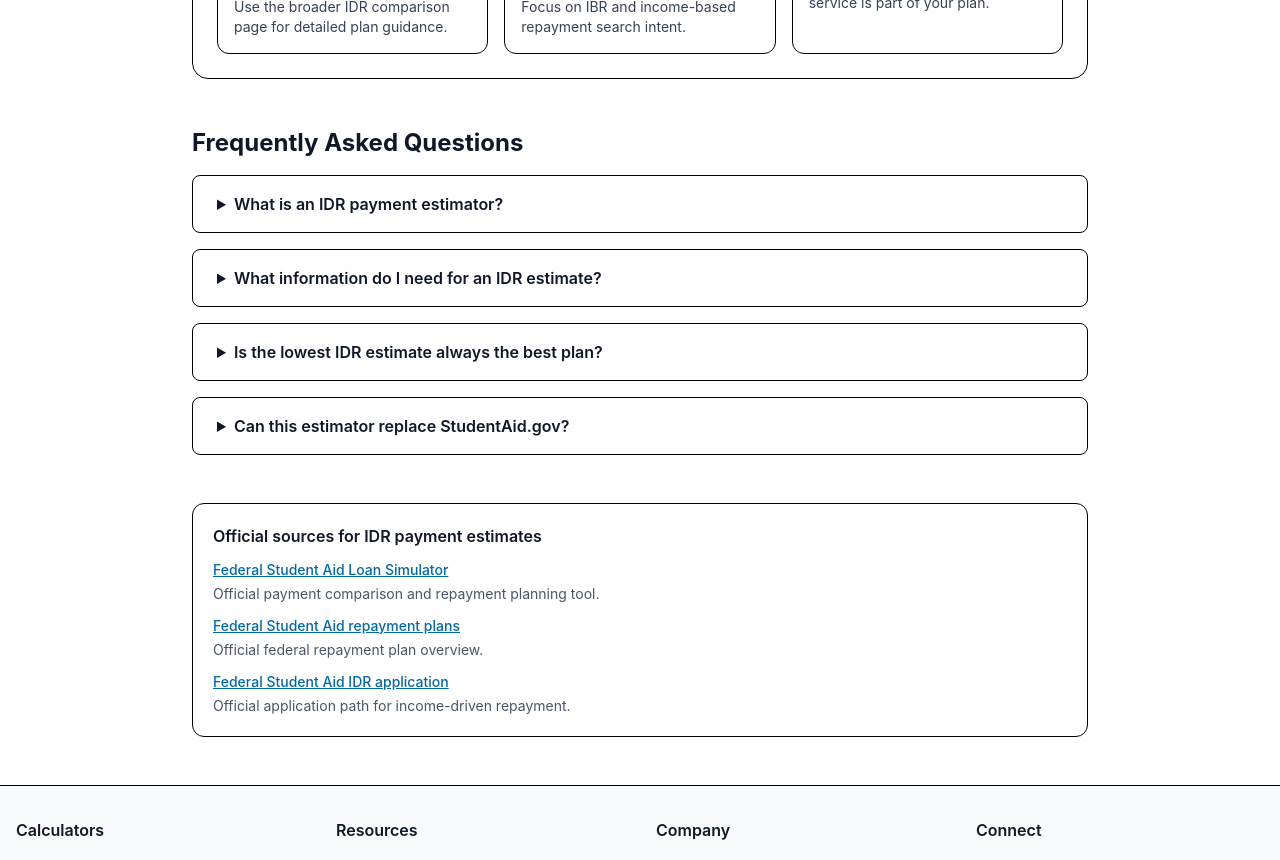
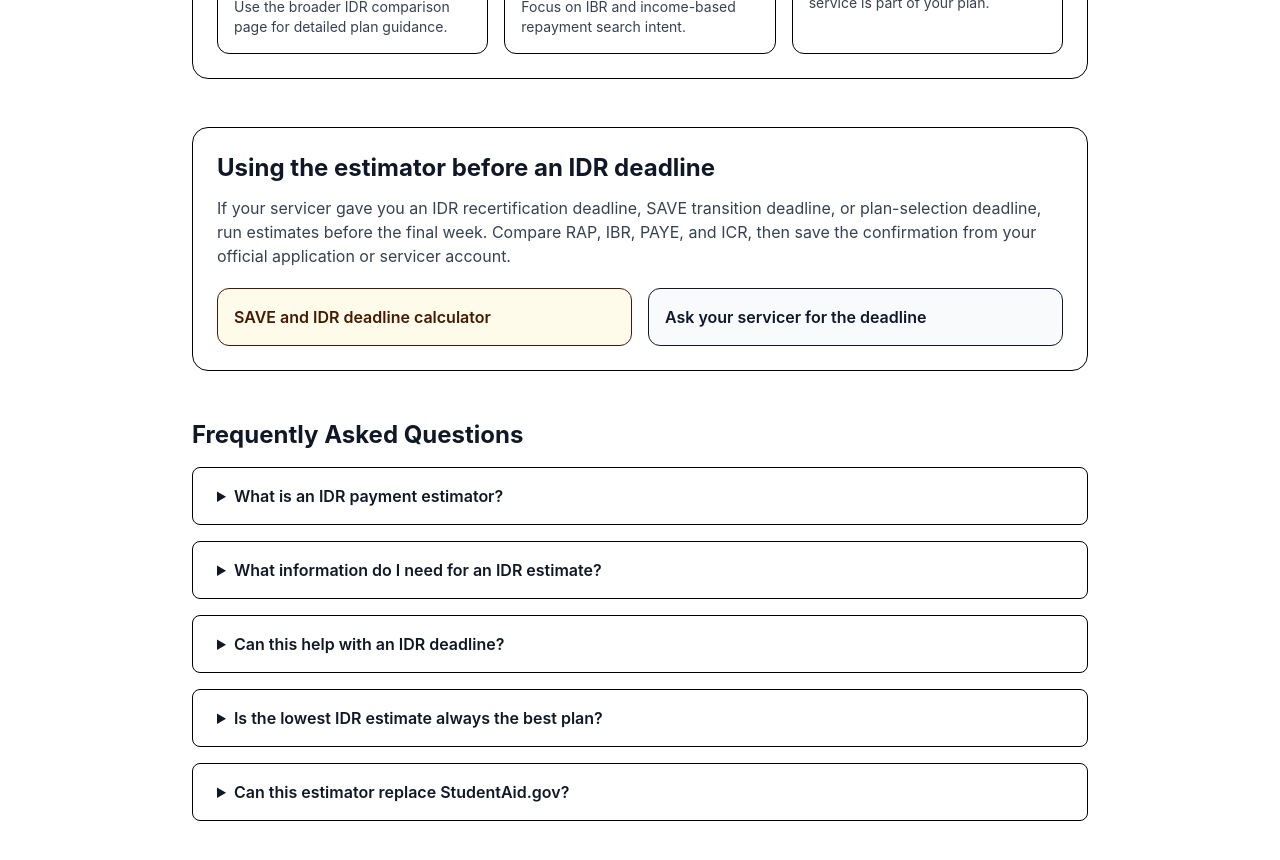
Before and after one commit to aieasygames-alt/repaymentguide, a Next.js app: page /idr-payment-estimator in a window 1280 px wide. Shown: the part 1960-2820 px from the top of the page. Built offline with nearby package versions, Linux system fonts and the light colour scheme; no server answers.

Commit message:
Target IDR deadline and AGI search intents

```diff
--- a/app/idr-payment-estimator/page.tsx
+++ b/app/idr-payment-estimator/page.tsx
@@ -14,6 +14,10 @@ const faqs = [
   {
     question: 'What information do I need for an IDR estimate?',
     answer: 'Start with adjusted gross income and household size. For a complete repayment decision, also check loan type, loan balance, interest rate, spouse income treatment, Parent PLUS history, PSLF goals, and any official servicer notice about plan changes or recertification.',
+  },
+  {
+    question: 'Can this help with an IDR deadline?',
+    answer: 'Yes, as a planning step. If you have a servicer deadline, use this estimator to compare plans early, then use the deadline calculator or your servicer notice to confirm the exact date.',
   },
   {
     question: 'Is the lowest IDR estimate always the best plan?',
@@ -129,6 +133,17 @@ export default function IdrPaymentEstimatorPage() {
               </div>
             </section>
 
+            <section className="rounded-2xl border bg-white p-6">
+              <h2 className="text-2xl font-bold text-gray-900">Using the estimator before an IDR deadline</h2>
+              <p className="mt-3 text-gray-700">
+                If your servicer gave you an IDR recertification deadline, SAVE transition deadline, or plan-selection deadline, run estimates before the final week. Compare RAP, IBR, PAYE, and ICR, then save the confirmation from your official application or servicer account.
+              </p>
+              <div className="mt-5 grid gap-4 md:grid-cols-2">
+                <Link href="/save-90-day-deadline-calculator" className="rounded-xl border bg-amber-50 p-4 font-semibold text-amber-950 hover:bg-amber-100">SAVE and IDR deadline calculator</Link>
+                <Link href="/servicer-contact-toolkit" className="rounded-xl border bg-slate-50 p-4 font-semibold text-slate-900 hover:bg-slate-100">Ask your servicer for the deadline</Link>
+              </div>
+            </section>
+
             <section>
               <h2 className="mb-4 text-2xl font-bold text-gray-900">Frequently Asked Questions</h2>
               <div className="space-y-4">
--- a/app/married-filing-separately-student-loans-rap/page.tsx
+++ b/app/married-filing-separately-student-loans-rap/page.tsx
@@ -17,6 +17,10 @@ const faqs = [
   {
     question: 'Should we file separately just for student loans?',
     answer: 'Do not decide from the loan payment alone. Compare federal and state taxes, lost deductions or credits, PSLF goals, and repayment plan eligibility before filing.',
+  },
+  {
+    question: 'How do I estimate student loan payments when married filing separately?',
+    answer: 'Run both filing-status scenarios. Compare the borrower income used for IBR, PAYE, ICR, or RAP, then compare that payment difference against any added tax cost from filing separately.',
   },
 ];
 
@@ -48,6 +52,8 @@ export default function MarriedFilingSeparatelyRapPage() {
 
           <section className="rounded-3xl border bg-white p-6"><h2 className="text-2xl font-bold text-gray-900">Three Calculations to Run Before Filing</h2><ol className="mt-4 space-y-3 text-gray-700"><li><strong>1. Joint tax return plus repayment estimate.</strong> Start with the simplest filing status and estimate RAP, IBR, PAYE, and ICR.</li><li><strong>2. Separate tax returns plus repayment estimate.</strong> Estimate each spouse's tax impact and the borrower AGI used for repayment.</li><li><strong>3. PSLF scenario.</strong> If PSLF is in play, focus on the lowest qualifying payment and clean documentation.</li></ol></section>
 
+          <section className="rounded-3xl border bg-white p-6"><h2 className="text-2xl font-bold text-gray-900">Estimate payments for married filing separately</h2><p className="mt-3 text-gray-700">If one spouse earns about $42,000 or another specific income amount, do not estimate from household income alone. Run the borrower-only income scenario, then compare it with joint filing, RAP, IBR, PAYE, and PSLF assumptions.</p><div className="mt-5 grid gap-4 md:grid-cols-3"><Link href="/income-driven-repayment-calculator" className="rounded-2xl border bg-slate-50 p-5 font-semibold text-slate-900 hover:bg-slate-100">Compare IDR payments</Link><Link href="/income-based-repayment-calculator" className="rounded-2xl border bg-slate-50 p-5 font-semibold text-slate-900 hover:bg-slate-100">Estimate IBR</Link><Link href="/paye-payment-calculator" className="rounded-2xl border bg-slate-50 p-5 font-semibold text-slate-900 hover:bg-slate-100">Estimate PAYE</Link></div></section>
+
           <section className="overflow-x-auto rounded-3xl border bg-white p-6"><h2 className="mb-4 text-2xl font-bold text-gray-900">RAP vs Legacy IDR for Married Borrowers</h2><table className="w-full border-collapse text-sm"><thead><tr className="bg-slate-900 text-white"><th className="p-3 text-left">Question</th><th className="p-3 text-left">Why it matters</th></tr></thead><tbody><tr className="border-b"><td className="p-3 font-semibold">Whose AGI is used?</td><td className="p-3">RAP estimates depend heavily on AGI, so filing status can change the input.</td></tr><tr className="border-b bg-gray-50"><td className="p-3 font-semibold">Are dependents claimed?</td><td className="p-3">RAP reduces the monthly payment by $50 per dependent, subject to minimum payment rules.</td></tr><tr className="border-b"><td className="p-3 font-semibold">Will separate filing raise taxes?</td><td className="p-3">A lower loan payment can be offset by higher tax liability or lost tax benefits.</td></tr><tr><td className="p-3 font-semibold">Is PSLF involved?</td><td className="p-3">For PSLF, the payment only helps if it counts and employment is certified.</td></tr></tbody></table></section>
 
           <OfficialSources sources={[officialStudentLoanSources.studentAidRepaymentPlans, officialStudentLoanSources.idrApplication, officialStudentLoanSources.irsStudentLoans, officialStudentLoanSources.pslfHelpTool]} title="Official sources for married borrower planning" />
--- a/app/save-90-day-deadline-calculator/page.tsx
+++ b/app/save-90-day-deadline-calculator/page.tsx
@@ -24,9 +24,9 @@ const faqs = [
 ];
 
 export const metadata: Metadata = {
-  title: 'SAVE 90-Day Deadline Calculator - 2026 Student Loan Tool',
-  description: 'Calculate your estimated SAVE transition deadline from your servicer notice date and plan a safer timeline for choosing RAP, IBR, PAYE, ICR, or Standard repayment.',
-  keywords: ['SAVE 90 day deadline', 'SAVE transition deadline calculator', 'SAVE ending 2026', 'student loan deadline calculator'],
+  title: 'SAVE and IDR Deadline Calculator - 2026 Student Loan Tool',
+  description: 'Calculate your estimated SAVE or IDR deadline from a servicer notice date and plan a safer timeline for choosing RAP, IBR, PAYE, ICR, or Standard repayment.',
+  keywords: ['SAVE 90 day deadline', 'SAVE transition deadline calculator', 'IDR deadline calculator', 'student loan deadline calculator'],
   alternates: {
     canonical: '/save-90-day-deadline-calculator/',
   },
@@ -62,9 +62,9 @@ export default function SaveDeadlineCalculatorPage() {
               <p className="mb-3 inline-flex rounded-full bg-white px-4 py-2 text-sm font-semibold text-amber-800 ring-1 ring-amber-200">
                 SAVE transition planning tool
               </p>
-              <h1 className="mb-4 text-4xl font-bold text-gray-900 md:text-5xl">SAVE 90-Day Deadline Calculator</h1>
+              <h1 className="mb-4 text-4xl font-bold text-gray-900 md:text-5xl">SAVE and IDR Deadline Calculator</h1>
               <p className="max-w-3xl text-xl text-gray-700">
-                Estimate the date by which you should choose a replacement repayment plan after receiving a SAVE transition notice.
+                Estimate the date by which you should choose a replacement repayment plan after receiving a SAVE transition notice, IDR recertification notice, or servicer plan-selection deadline.
               </p>
             </div>
           </div>
@@ -100,6 +100,17 @@ export default function SaveDeadlineCalculatorPage() {
               </section>
 
               <section className="rounded-2xl border bg-white p-6">
+                <h2 className="mb-4 text-2xl font-bold text-gray-900">Is this also an IDR deadline calculator?</h2>
+                <p className="text-gray-700">
+                  Use this page for any student loan deadline where you need a planning date from a servicer notice. SAVE transition notices, IDR recertification reminders, and plan-selection messages can use different wording, so always compare this estimate with the exact date shown in your account.
+                </p>
+                <div className="mt-5 grid gap-4 md:grid-cols-2">
+                  <Link href="/idr-payment-estimator" className="rounded-xl border bg-primary-50 p-4 font-semibold text-primary-950 hover:bg-primary-100">Estimate IDR payments first</Link>
+                  <Link href="/income-driven-repayment-calculator" className="rounded-xl border bg-slate-50 p-4 font-semibold text-slate-900 hover:bg-slate-100">Compare repayment plans</Link>
+                </div>
+              </section>
+
+              <section className="rounded-2xl border bg-white p-6">
                 <h2 className="mb-4 text-2xl font-bold text-gray-900">Why the notice date matters</h2>
                 <div className="space-y-4 text-gray-700">
                   <p>
--- a/app/sitemap.ts
+++ b/app/sitemap.ts
@@ -38,7 +38,7 @@ export default function sitemap(): MetadataRoute.Sitemap {
     { url: `${baseUrl}/income-driven-repayment-calculator/`, lastModified: '2026-08-28', changeFrequency: 'weekly' as const, priority: 0.9 },
     { url: `${baseUrl}/income-based-repayment-calculator/`, lastModified: '2026-09-01', changeFrequency: 'weekly' as const, priority: 0.86 },
     { url: `${baseUrl}/paye-payment-calculator/`, lastModified: '2026-09-01', changeFrequency: 'weekly' as const, priority: 0.86 },
-    { url: `${baseUrl}/idr-payment-estimator/`, lastModified: '2026-07-21', changeFrequency: 'weekly' as const, priority: 0.86 },
+    { url: `${baseUrl}/idr-payment-estimator/`, lastModified: '2026-09-01', changeFrequency: 'weekly' as const, priority: 0.86 },
     { url: `${baseUrl}/student-loan-idr-payment-calculator/`, lastModified: '2026-08-28', changeFrequency: 'weekly' as const, priority: 0.86 },
     { url: `${baseUrl}/pslf-calculator/`, lastModified: '2026-08-28', changeFrequency: 'weekly' as const, priority: 0.9 },
     { url: `${baseUrl}/pslf-qualifying-payment-calculator/`, lastModified: '2026-08-28', changeFrequency: 'weekly' as const, priority: 0.86 },
@@ -50,13 +50,13 @@ export default function sitemap(): MetadataRoute.Sitemap {
     { url: `${baseUrl}/servicer-contact-toolkit/`, lastModified: '2026-07-13', changeFrequency: 'monthly' as const, priority: 0.85 },
     { url: `${baseUrl}/student-loan-servicer-complaint/`, lastModified: '2026-07-13', changeFrequency: 'monthly' as const, priority: 0.82 },
     { url: `${baseUrl}/save-ending-what-should-i-do/`, lastModified: '2026-07-13', changeFrequency: 'monthly' as const, priority: 0.85 },
-    { url: `${baseUrl}/save-90-day-deadline-calculator/`, lastModified: '2026-07-11', changeFrequency: 'weekly' as const, priority: 0.85 },
+    { url: `${baseUrl}/save-90-day-deadline-calculator/`, lastModified: '2026-09-01', changeFrequency: 'weekly' as const, priority: 0.85 },
     { url: `${baseUrl}/repayment-plan-recommendation/`, lastModified: '2026-07-11', changeFrequency: 'weekly' as const, priority: 0.85 },
     { url: `${baseUrl}/parent-plus-rap-eligibility/`, lastModified: '2026-09-01', changeFrequency: 'weekly' as const, priority: 0.85 },
     { url: `${baseUrl}/rap-vs-save-calculator/`, lastModified: '2026-07-13', changeFrequency: 'monthly' as const, priority: 0.85 },
     { url: `${baseUrl}/ibr-vs-rap/`, lastModified: '2026-08-12', changeFrequency: 'monthly' as const, priority: 0.8 },
     { url: `${baseUrl}/pslf-rap-qualifying-payments/`, lastModified: '2026-07-13', changeFrequency: 'monthly' as const, priority: 0.8 },
-    { url: `${baseUrl}/married-filing-separately-student-loans-rap/`, lastModified: '2026-07-13', changeFrequency: 'monthly' as const, priority: 0.8 },
+    { url: `${baseUrl}/married-filing-separately-student-loans-rap/`, lastModified: '2026-09-01', changeFrequency: 'monthly' as const, priority: 0.8 },
     { url: `${baseUrl}/student-loan-default-rehabilitation-2026/`, lastModified: '2026-07-13', changeFrequency: 'monthly' as const, priority: 0.8 },
     { url: `${baseUrl}/blog/`, lastModified: '2026-07-05', changeFrequency: 'daily' as const, priority: 0.7 },
     { url: `${baseUrl}/news/`, lastModified: '2026-07-05', changeFrequency: 'daily' as const, priority: 0.8 },
```
Also changed, not shown: app/income-based-repayment-calculator/page.tsx (+15 -0 lines).
